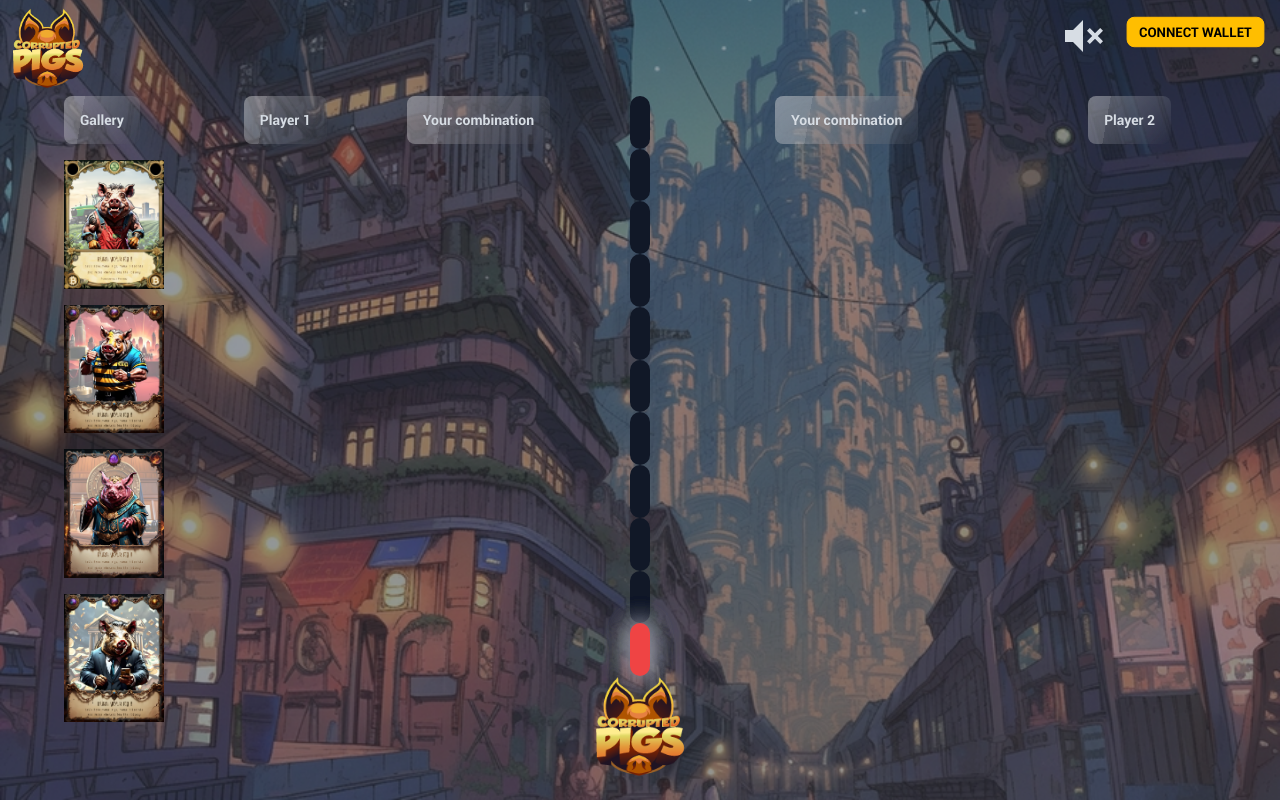
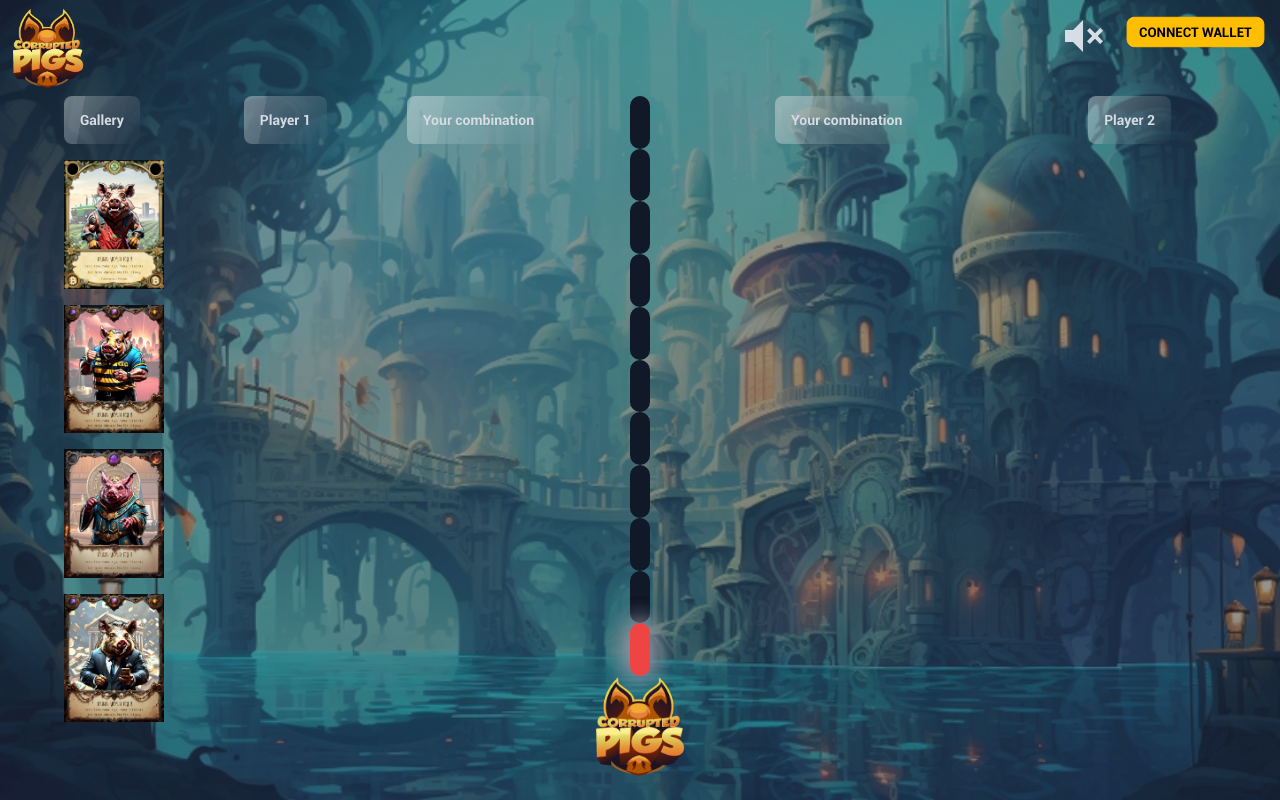
Before and after one commit to corruptedpigs/icp-frontend, a Next.js app: page /games/logic in a window 1280 px wide. Built offline with nearby package versions, Linux system fonts and the light colour scheme.

Commit message:
change game background

```diff
--- a/app/games/[id]/page.js
+++ b/app/games/[id]/page.js
@@ -15,7 +15,7 @@ export default function Page() {
   ];
 
   return (
-    <main style={{ backgroundImage: 'url(/background.jpeg)', backgroundSize: "cover", backgroundPosition: 'center bottom' }}>
+    <main style={{ backgroundImage: 'url(/background-2.jpeg)', backgroundSize: "cover", backgroundPosition: 'center bottom' }}>
       <NavbarWithConnectWallet show_logo={true} />
       <div className="flex justify-between hero hero-overlay h-screen text-neutral-content overflow-hidden px-6">
 
```
